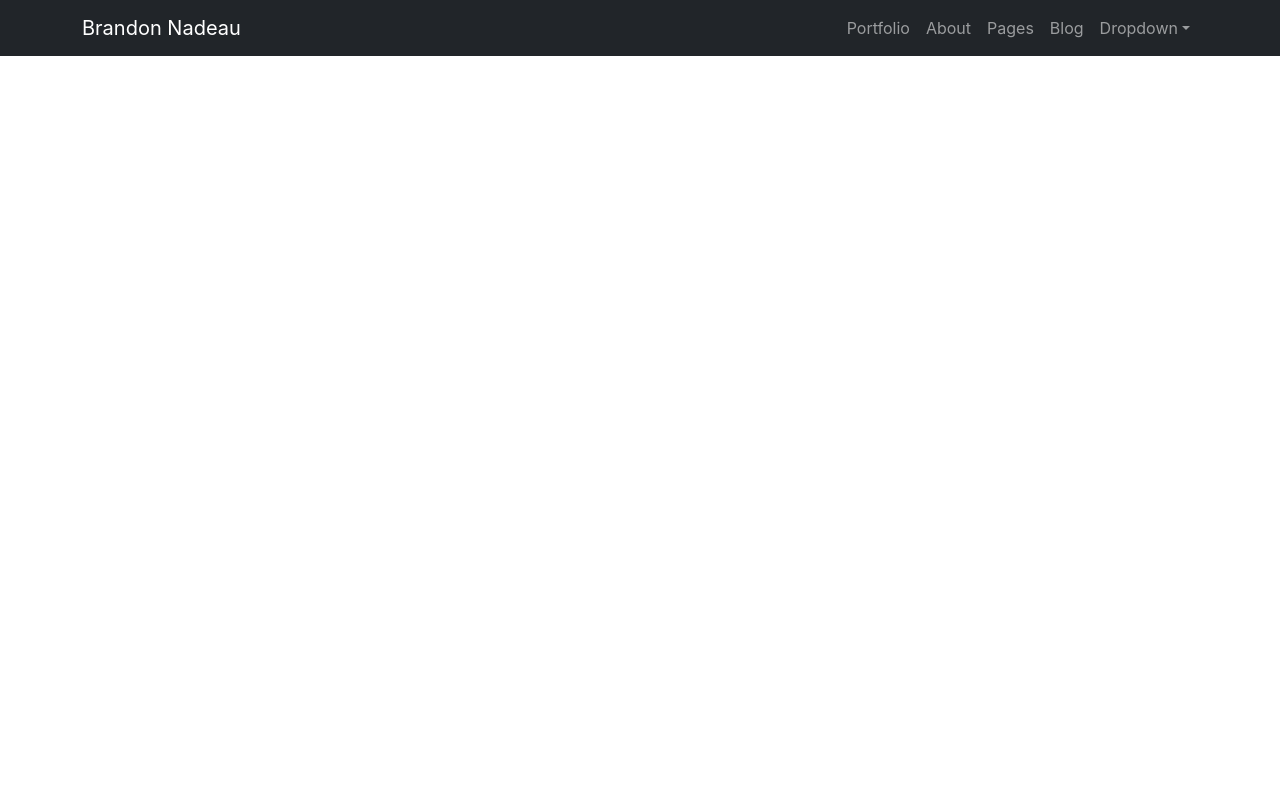
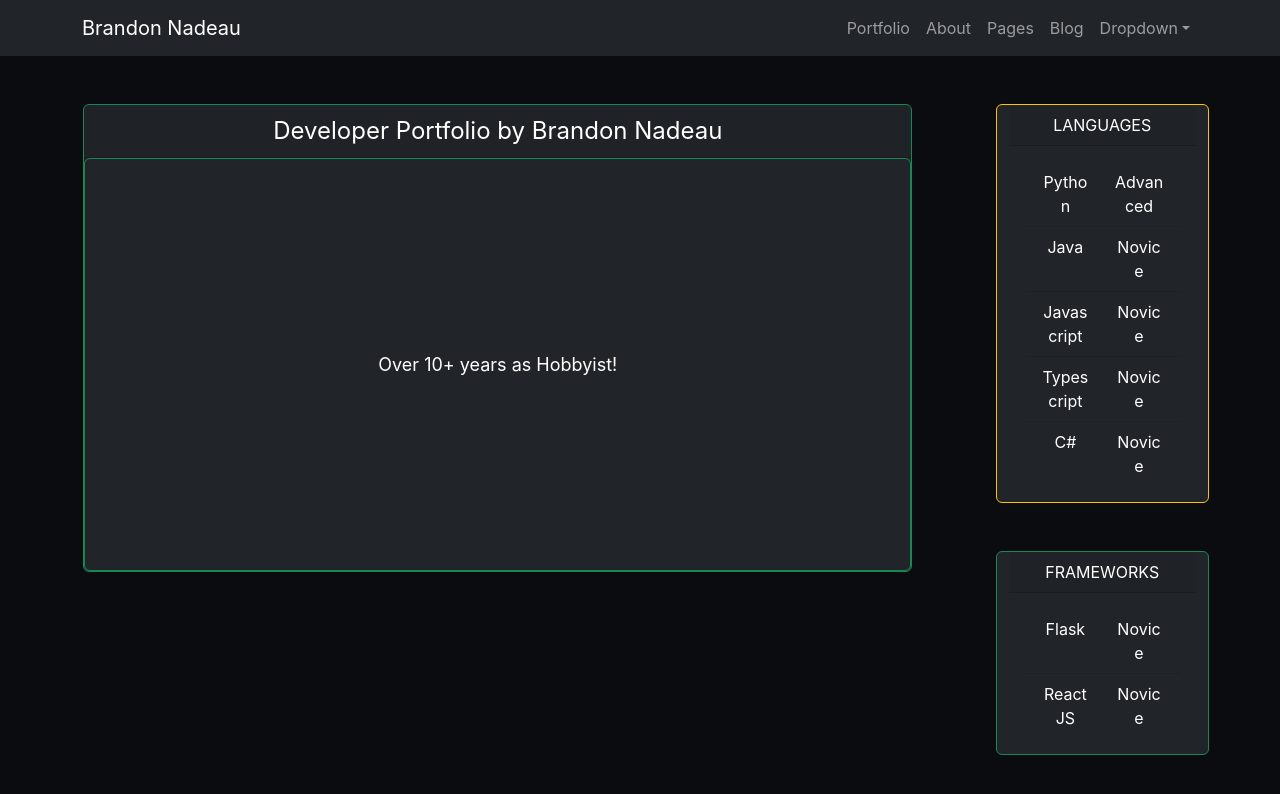
Before and after one commit to crispycret/portfolio, a React (Create React App) app: page / in a window 1280 px wide. Shown: the top 794 px of the page. Built offline with nearby package versions, Linux system fonts and the light colour scheme.

Commit message:
Expanded HomeSection

```diff
--- a/src/App.tsx
+++ b/src/App.tsx
@@ -3,35 +3,17 @@ import React from 'react';
 import logo from './assets/images/logo.svg';
 import './assets/css/App.css';
 
-import HomeSection from './components/HomeSection';
-import Navbar from './components/Navbar';
-import MyNavbar from './components/MyNavbar';
-import NavbarBasicExample from './components/Navbars/NavbarBasicExample';
-import NavbarBrandExample from './components/Navbars/NavbarBrandExample';
-import NavbarColorSchemesExample from './components/Navbars/NavbarColorSchemeExample';
-import NavbarTextLinkExample from './components/Navbars/NavbarTextLinkExample';
+import HomeSection from './components/HomeSection/HomeSection';
 import PortfolioNavbar from './components/Navbars/PorfolioNavbar';
 
 
 function App() {
   return (
     <div className="App">
-      {/* <MyNavbar /> */}
-      {/* <Navbar />
-      <NavbarBasicExample/>
-      <NavbarBrandExample />
-      <NavbarColorSchemesExample />
-      <NavbarTextLinkExample/>
-      <HomeSection /> */}
-
 
       <PortfolioNavbar />
+      <HomeSection />
 
-{/*
-      <DemoSection />
-      <DemoSection />
-      <DemoSection />
- */}
     </div>
   );
 }
--- a/src/assets/css/index.css
+++ b/src/assets/css/index.css
@@ -1,4 +1,5 @@
 body {
+  background-color: #0a0c10;
   margin: 0;
   font-family: -apple-system, BlinkMacSystemFont, 'Segoe UI', 'Roboto', 'Oxygen',
     'Ubuntu', 'Cantarell', 'Fira Sans', 'Droid Sans', 'Helvetica Neue',
--- /dev/null
+++ b/src/components/HomeSection/FrameworkSection.tsx
@@ -0,0 +1,38 @@
+import { Card, Col, Container, ListGroup, ListGroupItem, Row } from "react-bootstrap"
+
+
+export const FrameworkSection = () => {
+
+    const frameworks = [
+        ['Flask', 'Novice'], ['ReactJS', 'Novice']
+    ]
+
+    const frameworkTags:any = []
+
+    frameworks.map((_,i) => {
+        frameworkTags.push(
+            <ListGroupItem className="bg-dark text-white">
+                <Row>
+                    <Col className='col-6'>{_[0]}</Col>
+                    <Col className='col-6'>{_[1]}</Col>
+                </Row>
+            </ListGroupItem>
+        )
+    })
+
+    return (
+        <Card className="bg-dark text-white square border border-success mt-5">
+            <Card.Header >FRAMEWORKS</Card.Header>
+            <Card.Body>
+                <ListGroup variant="flush">
+                    {frameworkTags}
+                </ListGroup>
+            </Card.Body>
+        </Card>
+
+    )
+}
+
+
+
+export default FrameworkSection;
--- /dev/null
+++ b/src/components/HomeSection/HomeSection.tsx
@@ -0,0 +1,54 @@
+import { Card, CardGroup, Col, Container, ListGroup, ListGroupItem, Row } from "react-bootstrap";
+
+import '../../assets/css/home.css';
+import FrameworkSection from "./FrameworkSection";
+import LanguageSection from "./LanguageSection";
+
+
+export const HomeSection = () => {
+
+    return (
+        <Container style={{
+            width: '100vw', minWidth: '100vw', height: '80vh',
+            }}>
+
+            <Row >
+
+                <Col /> {/* Spacing Column */}
+
+                <Col className='col-8'>
+                    <Card className='bg-dark text-white square border border-success mt-5'>
+                        <Card.Header style={{fontSize: 24}}>Developer Portfolio by Brandon Nadeau</Card.Header>
+                        <Card className='bg-dark text-white square border border-success py-5'>
+                            <Card.Body style={{fontSize: 18}} className='py-5'>
+                                    <Row className='py-5'>
+                                        <Col className='py-5'>Over 10+ years as Hobbyist!</Col>
+                                    </Row>
+                            </Card.Body>
+                        </Card>
+                    </Card>
+
+                </Col>
+
+                <Col /> {/* Spacing Column */}
+
+                <Col className='col-2'>
+                    <Row>
+                        <LanguageSection />
+                    </Row>
+                    <Row>
+                        <FrameworkSection />
+                    </Row>
+                </Col>
+
+                <Col /> {/* Spacing Column */}
+            </Row>
+
+
+        </Container>
+    )
+
+}
+
+
+export default HomeSection;
--- /dev/null
+++ b/src/components/HomeSection/LanguageSection.tsx
@@ -0,0 +1,41 @@
+import { Card, Col, Container, ListGroup, ListGroupItem, Row } from "react-bootstrap"
+
+
+export const LanguageSection = () => {
+
+    const languages = [
+        ['Python', 'Advanced'], ['Java', 'Novice'],
+        ['Javascript', 'Novice'], ['Typescript', 'Novice'],
+        ['C#', 'Novice']
+    ]
+
+    let languageTags: any[] = []
+
+
+    languages.map((_, i) => {
+        languageTags.push(
+        <ListGroupItem className="bg-dark text-white">
+            <Row>
+                <Col className='col-6'>{_[0]}</Col>
+                <Col className='col-6'>{_[1]}</Col>
+            </Row>
+        </ListGroupItem>)
+    })
+
+    return (
+        <Card className="bg-dark text-white square border border-warning mt-5">
+
+            <Card.Header>LANGUAGES</Card.Header>
+            <Card.Body>
+                <ListGroup variant="flush">
+                    {languageTags}
+                </ListGroup>
+            </Card.Body>
+        </Card>
+
+    )
+}
+
+
+
+export default LanguageSection;
```
Also changed, not shown: src/components/HomeSection.tsx (deleted, +0 -31 lines), src/components/LanguageSection.tsx (deleted, +0 -43 lines), src/components/Navbars/MyNavbar.tsx (renamed from src/components/MyNavbar.tsx), src/components/Navbars/Navbar.tsx (renamed from src/components/Navbar.tsx).
